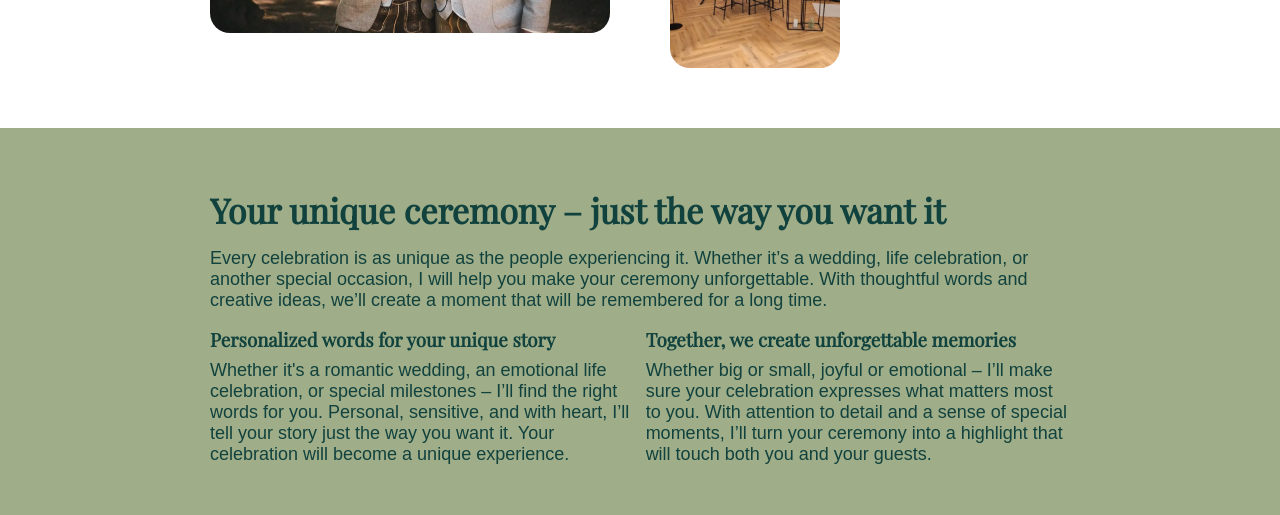
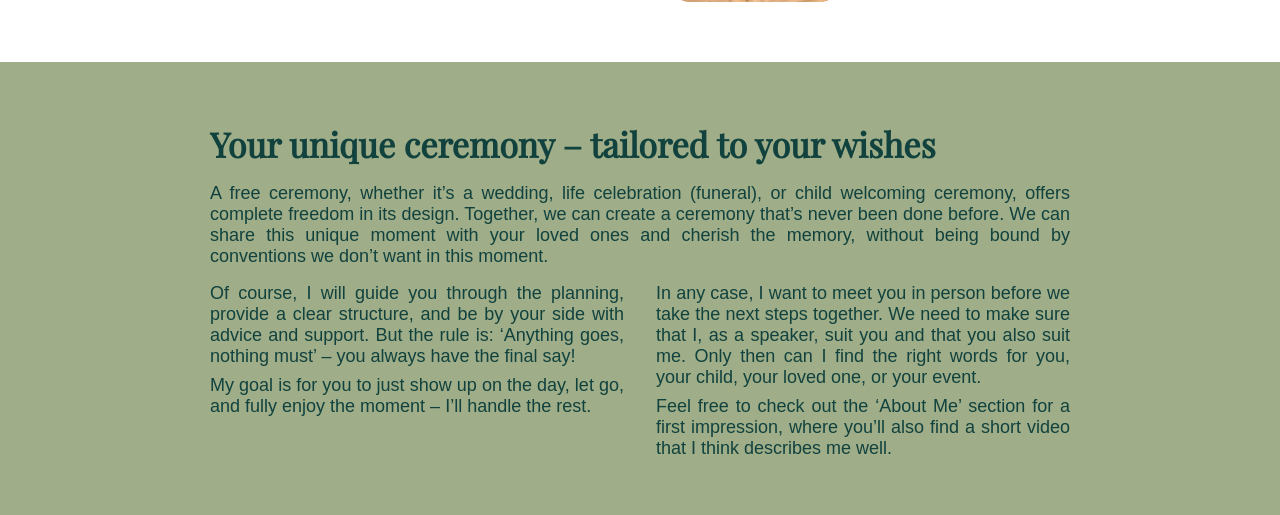
Before and after one commit to alexandreberthier/tom-freier-redner, a Vue app: page / in a window 1280 px wide. Shown: the part 860-1375 px from the top of the page. Built offline with nearby package versions, Linux system fonts and the light colour scheme; no server answers; a web font is replaced by a local one.

Commit message:
neue translations , text section main angepasst, margin zu nav und footer angepasst

```diff
--- a/src/App.vue
+++ b/src/App.vue
@@ -22,7 +22,7 @@ main {
   display: flex;
   flex-direction: column;
   gap: 60px;
-  margin: 100px auto;
+  margin: 30px auto 100px auto;
 }
 
 </style>
--- a/src/assets/main.css
+++ b/src/assets/main.css
@@ -141,7 +141,7 @@ a {
     }
 
     h1 {
-        font-size: 64px;
+        font-size: 44px;
     }
 
     h2 {
--- a/src/components/LanguageSelection.vue
+++ b/src/components/LanguageSelection.vue
@@ -6,13 +6,12 @@
       </div>
       <p>{{ currentLanguage.toUpperCase() }}</p>
     </div>
-
     <div class="language-options" v-if="showLanguageOptions">
       <div
           class="option"
           v-for="(lang, index) in availableLanguages"
           :key="index"
-          @click="changeLanguage(lang)">
+          @click.stop="changeLanguage(lang)">
         <p>{{ lang.toUpperCase() }}</p>
       </div>
     </div>
--- a/src/components/layouts/StaticSiteLayout.vue
+++ b/src/components/layouts/StaticSiteLayout.vue
@@ -101,7 +101,7 @@ onMounted(() => {
 .main-section {
   display: flex;
   flex-direction: column;
-  gap: 16px;
+  gap: 8px;
 
   .top-wrapper {
     display: flex;
@@ -131,11 +131,13 @@ onMounted(() => {
     }
   }
 
-
   .main-text1, .main-text2, .heading-text {
     display: flex;
     flex-direction: column;
     gap: 8px;
+  }
+
+  .main-text1, .main-text2 {
     text-align: justify;
   }
 
@@ -198,7 +200,6 @@ onMounted(() => {
     }
   }
 
-
   .quote-section {
     .quote {
       width: 620px;
@@ -241,7 +242,7 @@ onMounted(() => {
     .top-wrapper, .bottom-wrapper {
       display: flex;
       flex-direction: row;
-      gap: 32px;
+      gap: 50px;
       width: 100%;
       align-items: center;
     }
@@ -254,7 +255,7 @@ onMounted(() => {
       display: flex;
       flex-direction: column;
       gap: 8px;
-      width: 415px;
+      width: 395px;
     }
 
     .image-wrapper {
--- a/src/texts/Translations.ts
+++ b/src/texts/Translations.ts
@@ -11,10 +11,10 @@ export interface Translations {
     homeSubText: string;
     homeBannerHeader: string;
     homeBannerText1: string;
-    homeBannerHeader2: string;
     homeBannerText2: string;
-    homeBannerHeader3: string;
     homeBannerText3: string;
+    homeBannerText4: string;
+    homeBannerText5: string;
     homeServiceSectionHeader: string;
     homeServiceCardText1: string;
     homeServiceCardText2: string;
--- a/src/texts/en.json
+++ b/src/texts/en.json
@@ -27,14 +27,14 @@
   "guestComment1": "On 14.09.2024, I was at a beautiful wedding led by Tom, and I was amazed! His speech was the perfect mix of charm, humor, and romantic moments. He took us on an emotional journey through the couple's life.",
   "guestComment2": "Dear Tom, thank you for enriching our wedding with your wonderful words. Your speech was emotional, heartfelt, and full of humor – it captured exactly what defines us as a couple. It was an unforgettable moment that will stay with us forever. Thank you! Love, Maxi and Philip",
   "guestComment3": "I had the pleasure of experiencing a live speech, and it was simply magical! The combination of beautiful words, quotes, and humor made the moment unforgettable. Thank you so much!",
-  "homeHeader": "Together, we create unforgettable moments",
-  "homeSubText": "Whether it’s a wedding, life celebration, or a special occasion – with thoughtful words and your story, we’ll make your celebration a unique experience. Let’s create memories that will stay in your heart.",
-  "homeBannerHeader": "Your unique ceremony – just the way you want it",
-  "homeBannerText1": "Every celebration is as unique as the people experiencing it. Whether it’s a wedding, life celebration, or another special occasion, I will help you make your ceremony unforgettable. With thoughtful words and creative ideas, we’ll create a moment that will be remembered for a long time.",
-  "homeBannerHeader2": "Personalized words for your unique story",
-  "homeBannerText2": "Whether it's a romantic wedding, an emotional life celebration, or special milestones – I’ll find the right words for you. Personal, sensitive, and with heart, I’ll tell your story just the way you want it. Your celebration will become a unique experience.",
-  "homeBannerHeader3": "Together, we create unforgettable memories",
-  "homeBannerText3": "Whether big or small, joyful or emotional – I’ll make sure your celebration expresses what matters most to you. With attention to detail and a sense of special moments, I’ll turn your ceremony into a highlight that will touch both you and your guests.",
+  "homeHeader": "With your guests, not in front of them – let’s create lasting memories together with your loved ones",
+  "homeSubText": "Whether it's a wedding, life celebration/funeral, child welcoming ceremony, or a special occasion – with the right words and your story, we will turn your ceremony into a unique moment",
+  "homeBannerHeader": "Your unique ceremony – tailored to your wishes",
+  "homeBannerText1": "A free ceremony, whether it’s a wedding, life celebration (funeral), or child welcoming ceremony, offers complete freedom in its design. Together, we can create a ceremony that’s never been done before. We can share this unique moment with your loved ones and cherish the memory, without being bound by conventions we don’t want in this moment.",
+  "homeBannerText2": "Of course, I will guide you through the planning, provide a clear structure, and be by your side with advice and support. But the rule is: ‘Anything goes, nothing must’ – you always have the final say!",
+  "homeBannerText3": "My goal is for you to just show up on the day, let go, and fully enjoy the moment – I’ll handle the rest.",
+  "homeBannerText4": "In any case, I want to meet you in person before we take the next steps together. We need to make sure that I, as a speaker, suit you and that you also suit me. Only then can I find the right words for you, your child, your loved one, or your event.",
+  "homeBannerText5": "Feel free to check out the ‘About Me’ section for a first impression, where you’ll also find a short video that I think describes me well.",
   "homeServiceSectionHeader": "Special moments, personally crafted",
   "homeServiceCardText1": "I accompany you on your special day and create a ceremony that reflects your love and personality in a truly unique way.",
   "homeServiceCardText2": "Let’s celebrate the arrival of your child and welcome this new stage of life with a heartfelt ceremony.",
--- a/src/views/HomeView.vue
+++ b/src/views/HomeView.vue
@@ -34,15 +34,19 @@
 
   <section class="text-section">
     <div ref="textSection" class="text-wrapper fade-up">
-      <h2>{{ translations.homeBannerHeader }}</h2>
-      <p class="sub-heading-text">{{ translations.homeBannerText1 }}</p>
-      <div class="text text1">
-        <h3>{{ translations.homeBannerHeader2 }}</h3>
-        <p>{{ translations.homeBannerText2 }}</p>
+      <div class="top-section">
+        <h2>{{ translations.homeBannerHeader }}</h2>
+        <p>{{ translations.homeBannerText1 }}</p>
       </div>
-      <div class="text text2">
-        <h3>{{ translations.homeBannerHeader3 }}</h3>
-        <p>{{ translations.homeBannerText3 }}</p>
+      <div class="bottom-section">
+        <div class="left">
+          <p>{{ translations.homeBannerText2 }}</p>
+          <p>{{ translations.homeBannerText3 }}</p>
+        </div>
+        <div class="right">
+          <p>{{ translations.homeBannerText4 }}</p>
+          <p>{{ translations.homeBannerText5 }}</p>
+        </div>
       </div>
     </div>
   </section>
@@ -343,7 +347,7 @@ onMounted(() => {
     align-items: center;
     gap: 16px;
 
-    & >*{
+    & > * {
       width: 100%;
     }
   }
@@ -377,37 +381,32 @@ onMounted(() => {
   justify-content: center;
   align-items: center;
 
-  .text-wrapper {
-    display: grid;
+  .text-wrapper  {
     width: 320px;
-    grid-template-columns: auto;
-    grid-template-rows: repeat(4, auto);
-    grid-row-gap: 16px;
-    grid-template-areas:
-      "heading"
-      "sub-text"
-      "text1"
-      "text2";
+    display: flex;
+    flex-direction: column;
+    gap: 8px;
 
-    h2 {
-      grid-area: heading;
+    p {
+      text-align: justify;
     }
 
-    .sub-heading-text {
-      grid-area: sub-text;
+
+    .top-section {
+      display: flex;
+      flex-direction: column;
+      gap: 16px;
     }
 
-    .text {
+    .bottom-section {
       display: flex;
       flex-direction: column;
       gap: 8px;
 
-      &.text1 {
-        grid-area: text1;
-      }
-
-      &.text2 {
-        grid-area: text2;
+      .left, .right {
+        display: flex;
+        flex-direction: column;
+        gap: 8px;
       }
     }
   }
@@ -481,7 +480,6 @@ onMounted(() => {
 @media (min-width: 740px) {
 
   .hero {
-
     .button-section {
       display: flex;
       flex-direction: row;
@@ -489,7 +487,7 @@ onMounted(() => {
       justify-content: flex-start;
       gap: 16px;
 
-      & >*{
+      & > * {
         width: 170px;
       }
     }
@@ -523,19 +521,21 @@ onMounted(() => {
   }
 
   .text-section {
-    .text-wrapper {
+    .text-wrapper  {
       width: 620px;
-      display: grid;
-      grid-template-columns: repeat(2, auto);
-      grid-template-rows: repeat(3, auto);
-      grid-row-gap: 16px;
-      grid-column-gap: 16px;
-      grid-template-areas:
-      "heading heading"
-      "sub-text sub-text"
-      "text1 text2";
+      gap: 16px;
+      .bottom-section {
+        display: flex;
+        flex-direction: row;
+        gap: 32px;
+
+        .left, .right {
+          width: 50%;
+        }
+      }
     }
   }
+
 
   .slider-section {
     width: 640px;
@@ -598,8 +598,17 @@ onMounted(() => {
   }
 
   .text-section {
-    .text-wrapper {
+    .text-wrapper  {
       width: 860px;
+      .bottom-section {
+        display: flex;
+        flex-direction: row;
+        gap: 32px;
+
+        .left, .right {
+          width: 50%;
+        }
+      }
     }
   }
 
@@ -632,18 +641,19 @@ onMounted(() => {
       }
     }
   }
-
   .text-section {
     .text-wrapper {
       width: 1260px;
-      display: grid;
-      grid-template-columns: repeat(3, auto);
-      grid-template-rows: repeat(2, auto);
-      grid-row-gap: 16px;
-      grid-column-gap: 16px;
-      grid-template-areas:
-      "heading sub-text sub-text"
-      "heading text1 text2";
+
+      .bottom-section {
+        display: flex;
+        flex-direction: row;
+        gap: 32px;
+
+        .left, .right {
+          width: 50%;
+        }
+      }
     }
   }
 }
```
Also changed, not shown: src/texts/de.json (+7 -7 lines).
